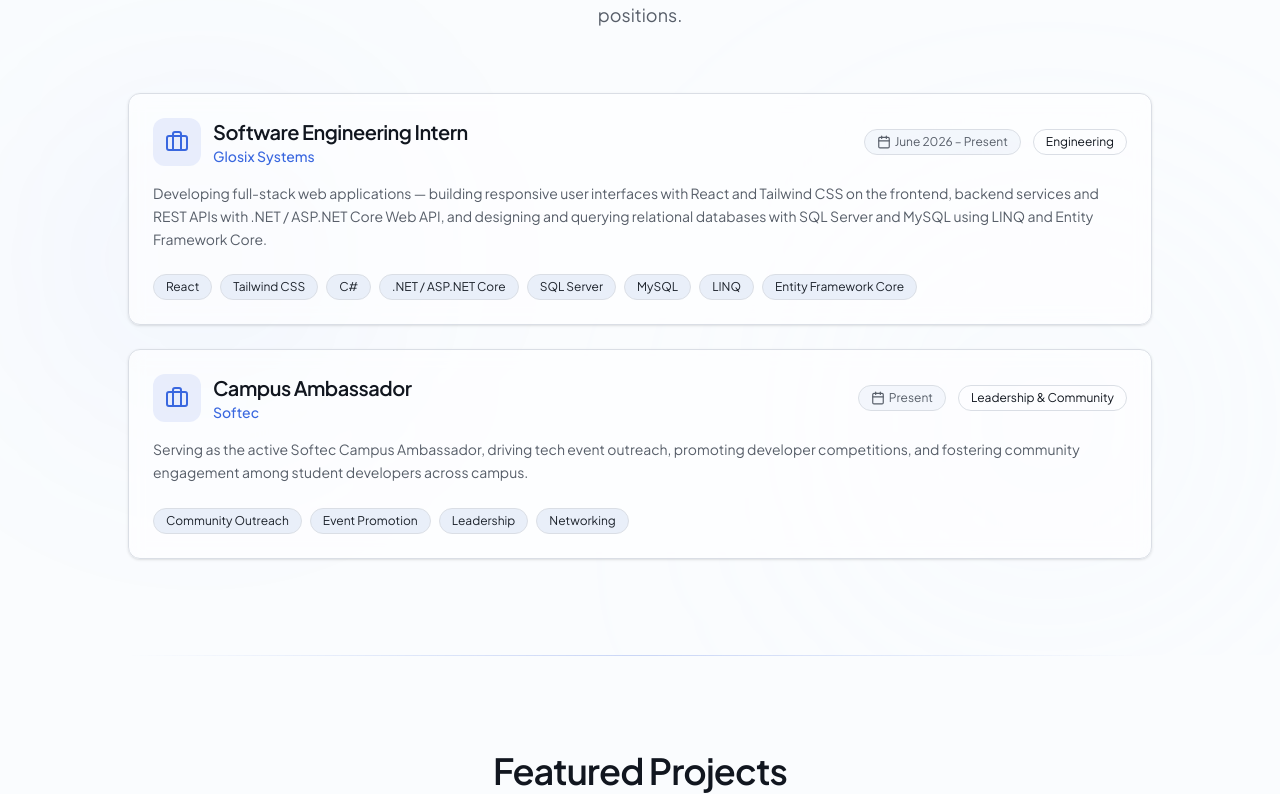
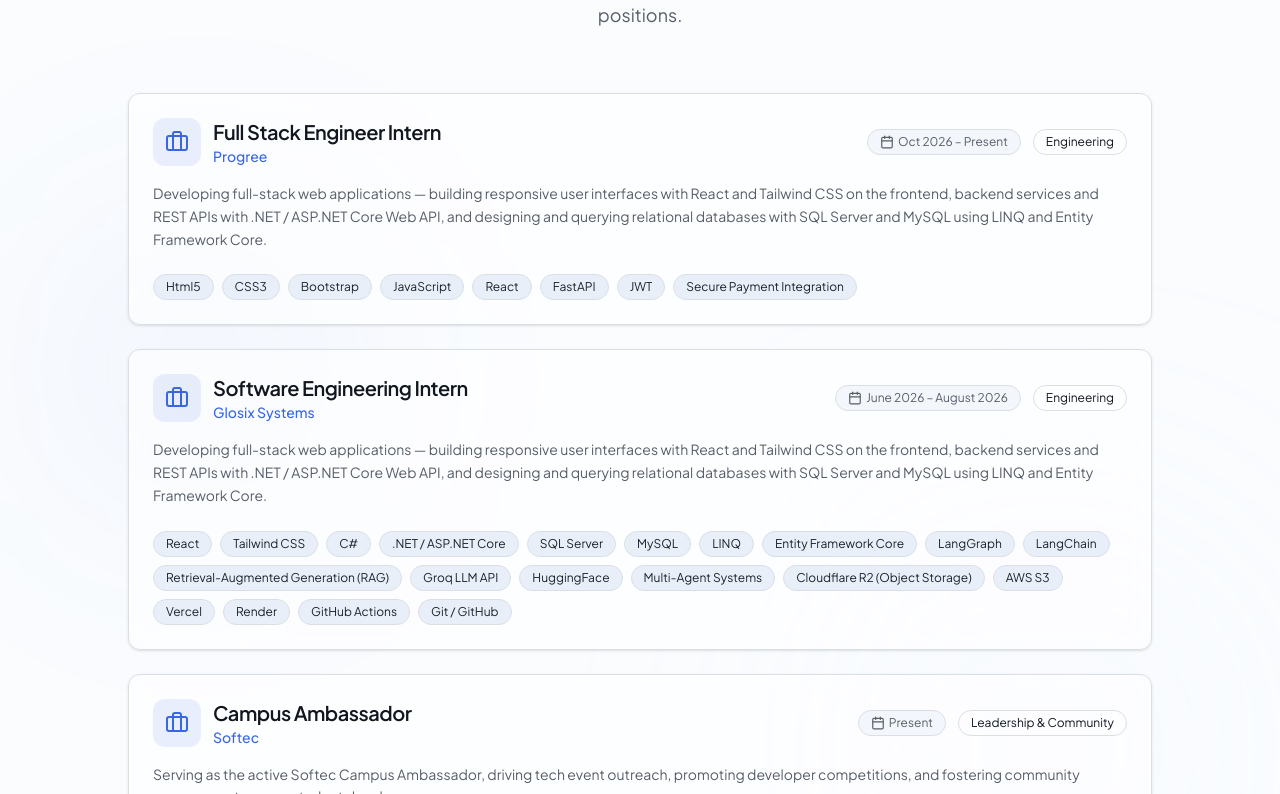
Before and after one commit to Muhammad-Bilal-Qamar/Personal-Portfolio, a React (Vite) app: page / in a window 1280 px wide. Shown: the part 1686-2480 px from the top of the page. Built offline with nearby package versions, Linux system fonts and the light colour scheme.

Commit message:
Experience Updated

```diff
--- a/src/components/Experience.jsx
+++ b/src/components/Experience.jsx
@@ -5,9 +5,28 @@
 
 const experiences = [
   {
+    role: "Full Stack Engineer Intern",
+    organization: "Progree",
+    period: "Oct 2026 – Present",
+    location: "Pakistan",
+    type: "Engineering",
+    description:
+      "Developing full-stack web applications — building responsive user interfaces with React and Tailwind CSS on the frontend, backend services and REST APIs with .NET / ASP.NET Core Web API, and designing and querying relational databases with SQL Server and MySQL using LINQ and Entity Framework Core.",
+    skills: [
+      "Html5",
+      "CSS3",
+      "Bootstrap",
+      "JavaScript",
+      "React",
+      "FastAPI",
+      "JWT",
+      "Secure Payment Integration",
+    ],
+  },
+  {
     role: "Software Engineering Intern",
     organization: "Glosix Systems",
-    period: "June 2026 – Present",
+    period: "June 2026 – August 2026",
     location: "Pakistan",
     type: "Engineering",
     description:
@@ -20,7 +39,18 @@
       "SQL Server",
       "MySQL",
       "LINQ",
-      "Entity Framework Core",
+      "Entity Framework Core","LangGraph",
+      "LangChain",
+      "Retrieval-Augmented Generation (RAG)",
+      "Groq LLM API",
+      "HuggingFace",
+      "Multi-Agent Systems",
+      "Cloudflare R2 (Object Storage)",
+      "AWS S3",
+      "Vercel",
+      "Render",
+      "GitHub Actions",
+      "Git / GitHub",
     ],
   },
   {
```
